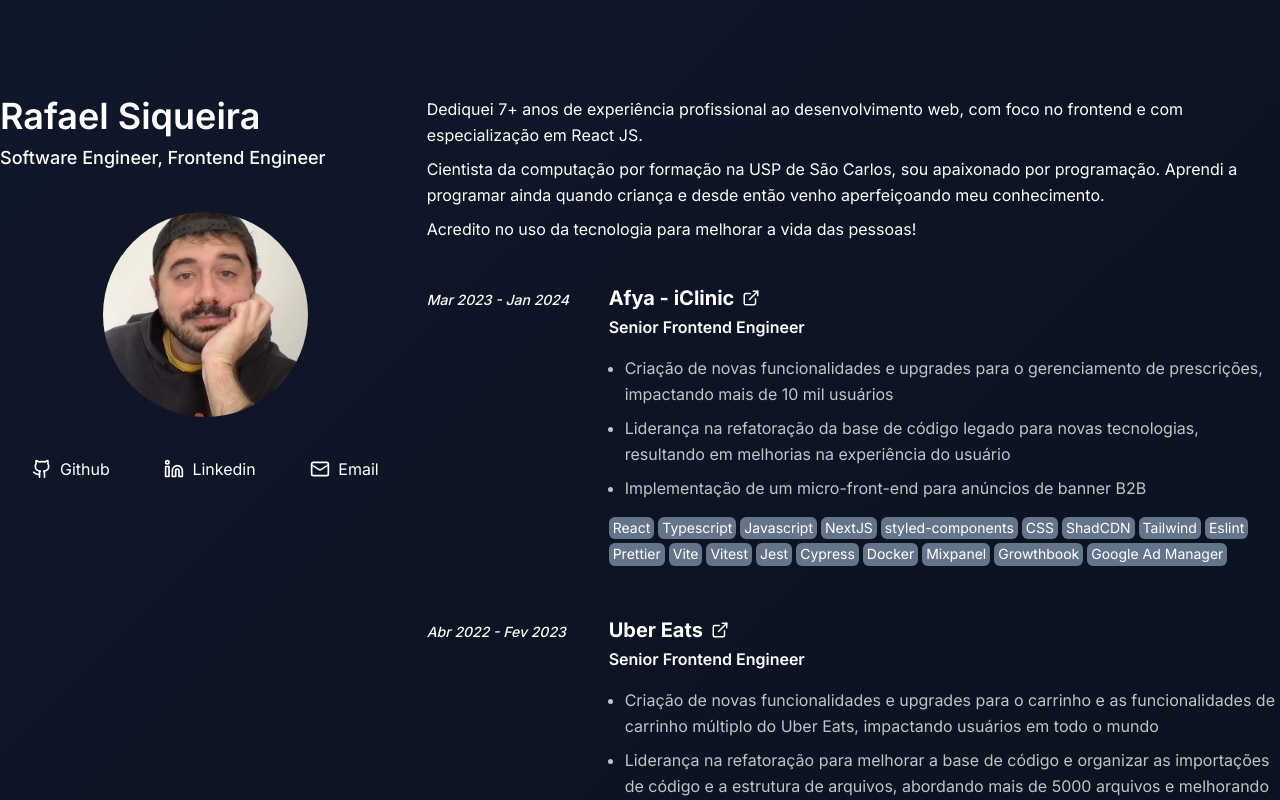
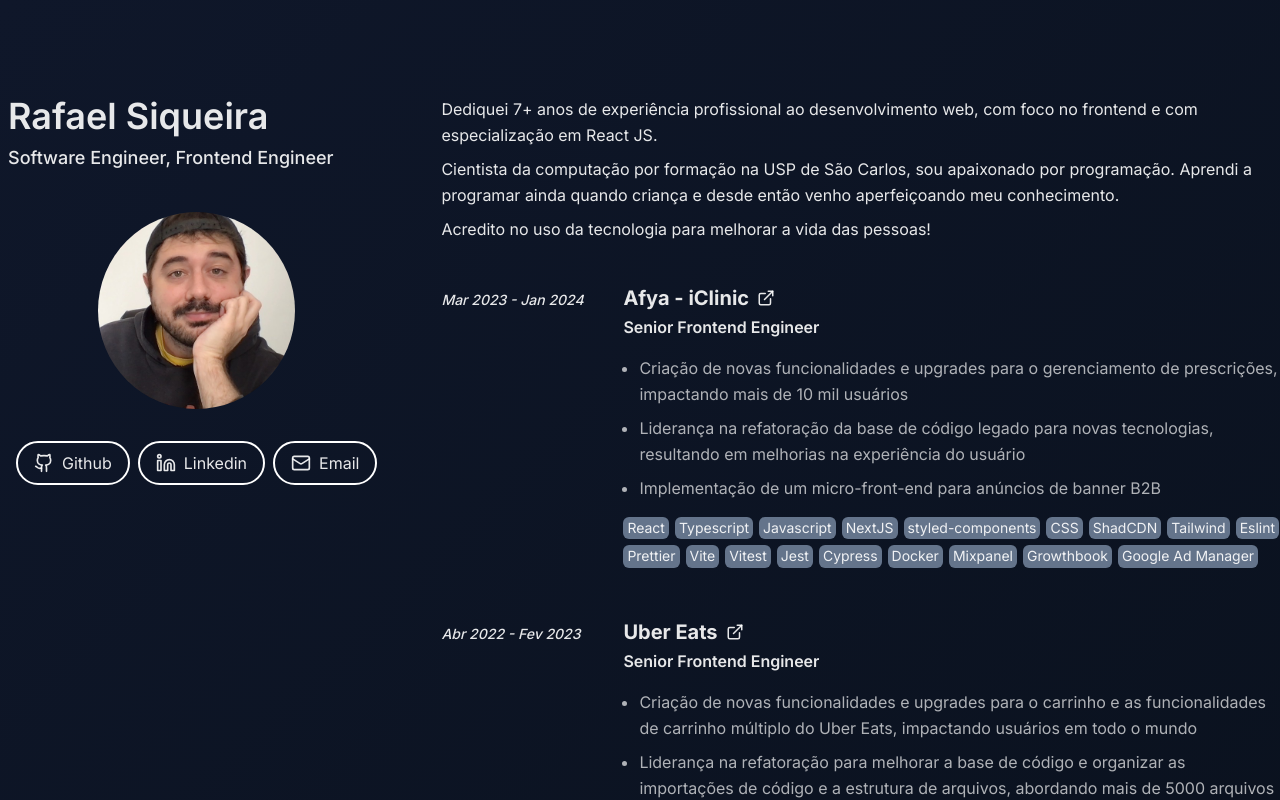
Before and after one commit to refeals/portfolio_deploy, a Next.js app: page / in a window 1280 px wide. Shown: the top 800 px of the page. Built offline with nearby package versions, Linux system fonts and the light colour scheme.

Commit message:
feat: add social media buttons

```diff
--- a/app/globals.css
+++ b/app/globals.css
@@ -17,13 +17,13 @@
 } */
 
 :root {
-  --foreground-rgb: 255, 255, 255;
+  --foreground-rgb: 255, 255, 255, 0.9;
   --background-start-rgb: 15, 23, 42, 1;
   --background-end-rgb: 8, 15, 25, 1;
 }
 
 body {
-  color: rgb(var(--foreground-rgb));
+  color: rgba(var(--foreground-rgb));
   background: rgb(15, 23, 42);
   background: linear-gradient(135deg, rgba(var(--background-start-rgb)) 0%, rgba(var(--background-end-rgb)) 100%);
 }
--- a/app/page.tsx
+++ b/app/page.tsx
@@ -3,8 +3,8 @@ import { Main } from "@/components/Main"
 
 export default function Home() {
   return (
-    <div className="flex min-h-svh flex-col lg:flex-row lg:items-center lg:justify-between lg:relative max-w-screen-xl mx-auto px-6 py-12 sm:p-0">
-      <div className="lg:flex lg:justify-between lg:gap-4">
+    <div className="flex min-h-svh flex-col md:flex-row md:items-center md:justify-between md:relative max-w-screen-xl mx-auto px-6 py-12 sm:p-0">
+      <div className="md:flex md:justify-between md:gap-12">
         <Header />
         <Main />
       </div>
--- a/components/Experience.tsx
+++ b/components/Experience.tsx
@@ -44,7 +44,7 @@ export function Experience({
           ))}
         </ul>
 
-        <div className="flex flex-wrap gap-1 mt-1 sm:mt-0 sm:col-[2/4] order-4 text-justify">
+        <div className="flex flex-wrap gap-1.5 mt-1 sm:mt-0 sm:col-[2/4] order-4">
           {tags.split(", ").map((t) => (
             <span
               key={t}
--- a/components/Header.tsx
+++ b/components/Header.tsx
@@ -6,18 +6,13 @@ import rs from "@/app/images/avatar_corner.jpeg"
 
 export function Header() {
   return (
-    <header className="lg:flex-1 lg:sticky lg:top-0 lg:self-start lg:py-24 lg:max-h-screen lg:h-svh mb-20 sm:mb-0">
+    <header className="md:flex-1 md:sticky md:top-0 md:self-start md:py-24 md:max-h-screen md:h-svh mb-20 sm:mb-0">
       <div className="flex flex-col gap-8">
-        <div>
+        <div className="sm:px-2">
           <h1 className="text-4xl mb-2 font-semibold">Rafael Siqueira</h1>
           <h2 className="text-lg mb-2 font-medium">
             Software Engineer, Frontend Engineer
           </h2>
-          {/* <p className="underline mb-2">
-            <a href="mailto:rafaelsiqueira.dev@gmail.com">
-              rafaelsiqueira.dev@gmail.com
-            </a>
-          </p> */}
         </div>
 
         <Image
@@ -26,7 +21,7 @@ export function Header() {
           className="rounded-full w-1/2 self-center"
         />
 
-        <ul className="flex gap-2 justify-between px-2 sm:px-4">
+        <ul className="flex gap-2 justify-between sm:px-4">
           <HeaderLink
             Icon={Github}
             url="https://github.com/refeals"
--- a/components/HeaderLink.tsx
+++ b/components/HeaderLink.tsx
@@ -13,7 +13,7 @@ export function HeaderLink({ Icon, url, name }: HeaderLinkProps) {
         href={url}
         target="_blank"
         rel="noopener"
-        className="flex gap-2 items-center px-4 py-2 w-fit rounded-full hover:bg-white hover:bg-opacity-20 transition-colors"
+        className="flex gap-2 items-center px-4 py-2 w-fit rounded-full hover:bg-white hover:bg-opacity-90 hover:text-primary hover:border-primary transition-colors duration-300 border-1 sm:border-2 border-white border-solid"
       >
         <Icon size={20} />
         <span>{name}</span>
--- a/components/Main.tsx
+++ b/components/Main.tsx
@@ -4,7 +4,7 @@ import { Download } from "lucide-react"
 
 export function Main() {
   return (
-    <main className="lg:w-2/3 lg:py-24 flex flex-col gap-24 sm:gap-8">
+    <main className="md:w-2/3 md:py-24 flex flex-col gap-24 sm:gap-8">
       <section id="intro" className="flex flex-col gap-2 leading-relaxed">
         <p>
           Dediquei 7+ anos de experiência profissional ao desenvolvimento web,
--- a/tailwind.config.ts
+++ b/tailwind.config.ts
@@ -16,6 +16,12 @@ const config: Config = {
       gridTemplateColumns: {
         experiences: "150px 1fr",
       },
+      colors: {
+        primary: "rgb(15, 23, 42)",
+      },
+      borderWidth: {
+        1: "1px",
+      },
     },
   },
   plugins: [],
```
